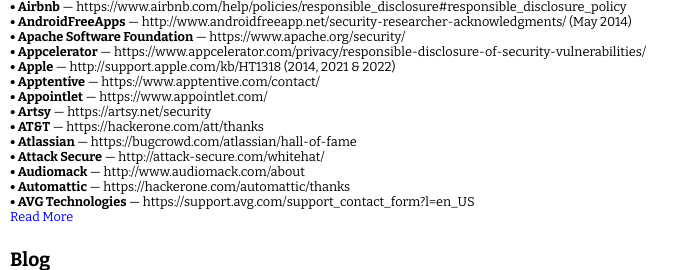
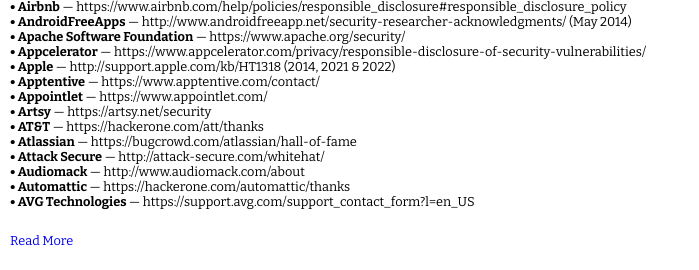
Before and after one commit to evanricafort/evan, a PHP site: page / in a window 1280 px wide. Shown: the part 3589-3859 px from the top of the page, without its empty margins (0-699 px from the left). Run offline with PHP 8.4, Linux system fonts and the light colour scheme.

Commit message:
Stand the Read More toggle clear of the list
It sat hard against the last entry whether the panel was open or closed.

Co-Authored-By: Claude Opus 5 <noreply@anthropic.com>

```diff
--- a/css/site.css
+++ b/css/site.css
@@ -306,6 +306,13 @@ body.dark-mode .glow-text span:hover {
   will-change: max-height;
 }
 
+/* Stand the toggle clear of the list. It is an inline <a>, so it needs a box
+   of its own before a top margin will hold. */
+[data-toggle-target] {
+  display: inline-block;
+  margin-top: 1.5rem;
+}
+
 /* --- Scroll-to-top plane -------------------------------------------- */
 #scrollToTopBtn {
   position: fixed;
--- a/index.html
+++ b/index.html
@@ -51,7 +51,7 @@
   <link rel="preconnect" href="https://fonts.gstatic.com" crossorigin />
   <link rel="stylesheet" href="https://fonts.googleapis.com/css2?family=Bitter:ital,wght@0,100..900;1,100..900&display=swap" />
   <link rel="stylesheet" href="https://cdn.jsdelivr.net/npm/aos@2.3.4/dist/aos.css" />
-  <link rel="stylesheet" href="css/site.css?v=eec4c5a7" />
+  <link rel="stylesheet" href="css/site.css?v=866aa37f" />
 </head>
 
 <body>
```
